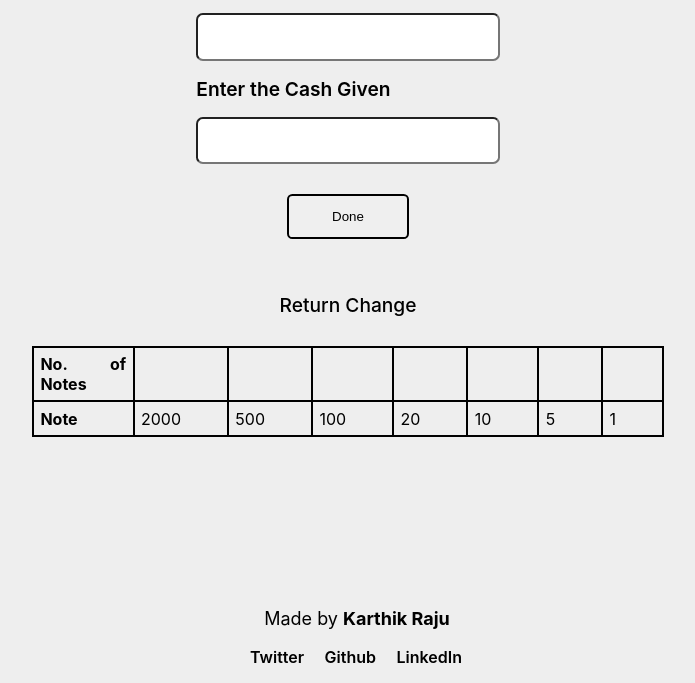
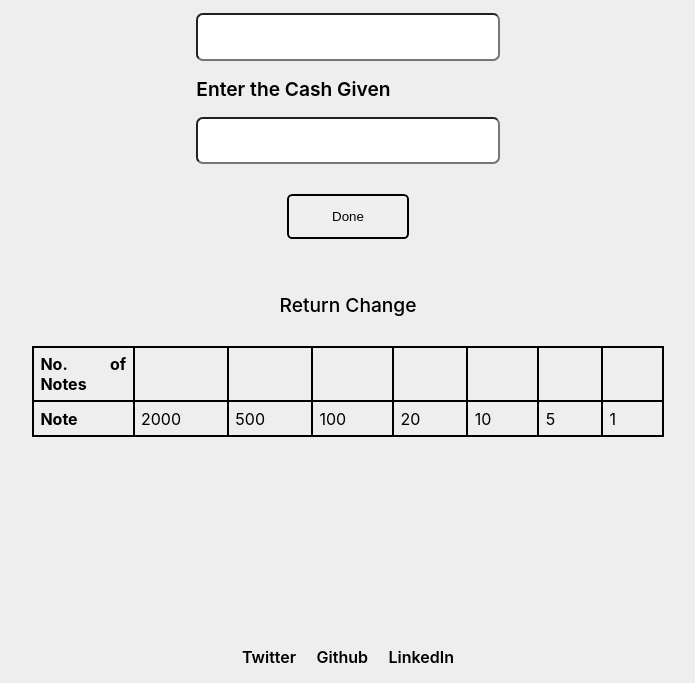
Before and after one commit to KarthikRaju391/cash-register, a plain HTML site: page index.html in a window 1280 px wide. Shown: the part 117-800 px from the top of the page, without its empty margins (292-987 px from the left). Drawn offline with Linux system fonts and the light colour scheme.

Commit message:
remove 'made by'

```diff
--- a/index.html
+++ b/index.html
@@ -48,7 +48,7 @@
     </table>
     <footer class="container footer">
       <div class="d-flex">
-        <p class="text-center made-by">Made by <a target="_blank" href="http://karthikraju.netlify.app">Karthik Raju<a><p>
+        <!-- <p class="text-center made-by">Made by <a target="_blank" href="http://karthikraju.netlify.app">Karthik Raju<a><p> -->
         <div class="social-links">
           <a target="_blank" href="http://twitter.com/karthikraju391">Twitter</a>
           <a target="_blank" href="http://github.com/KarthikRaju391">Github</a>
```
